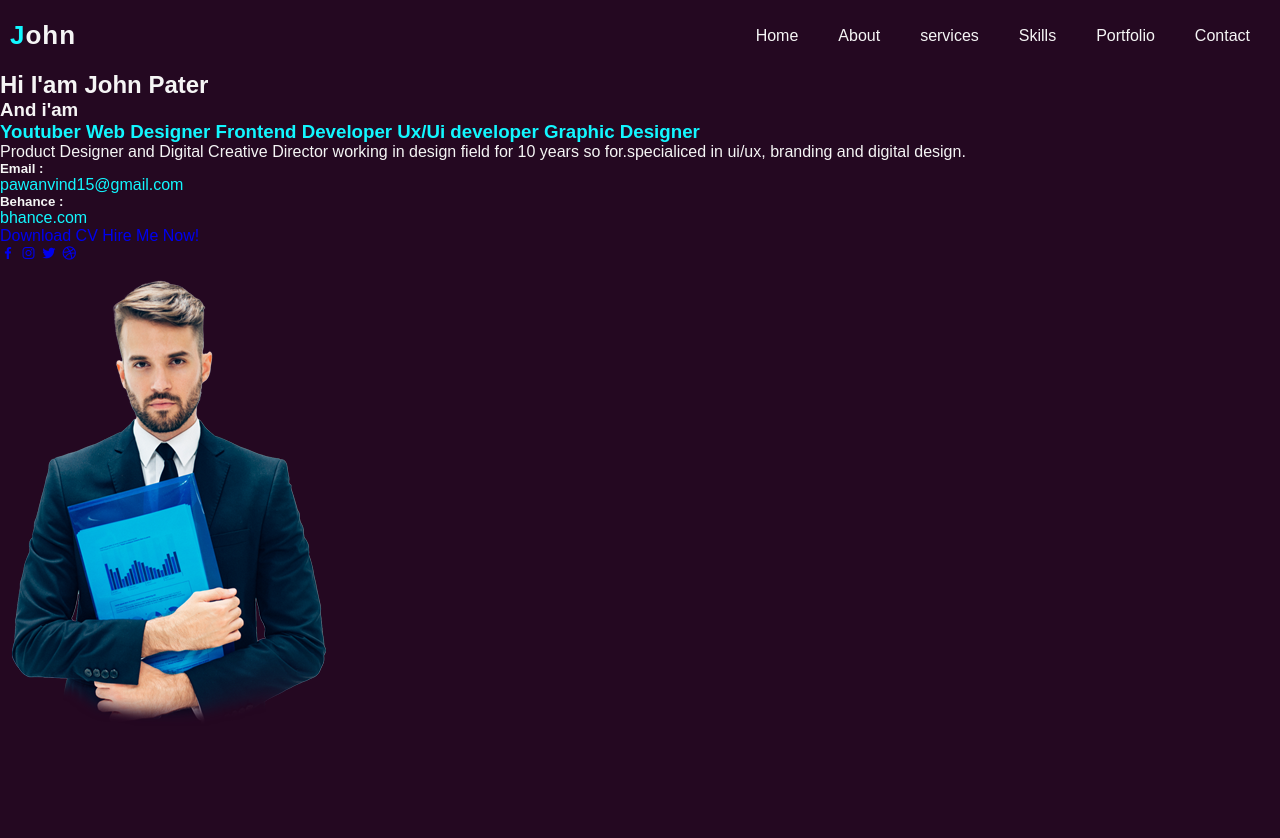
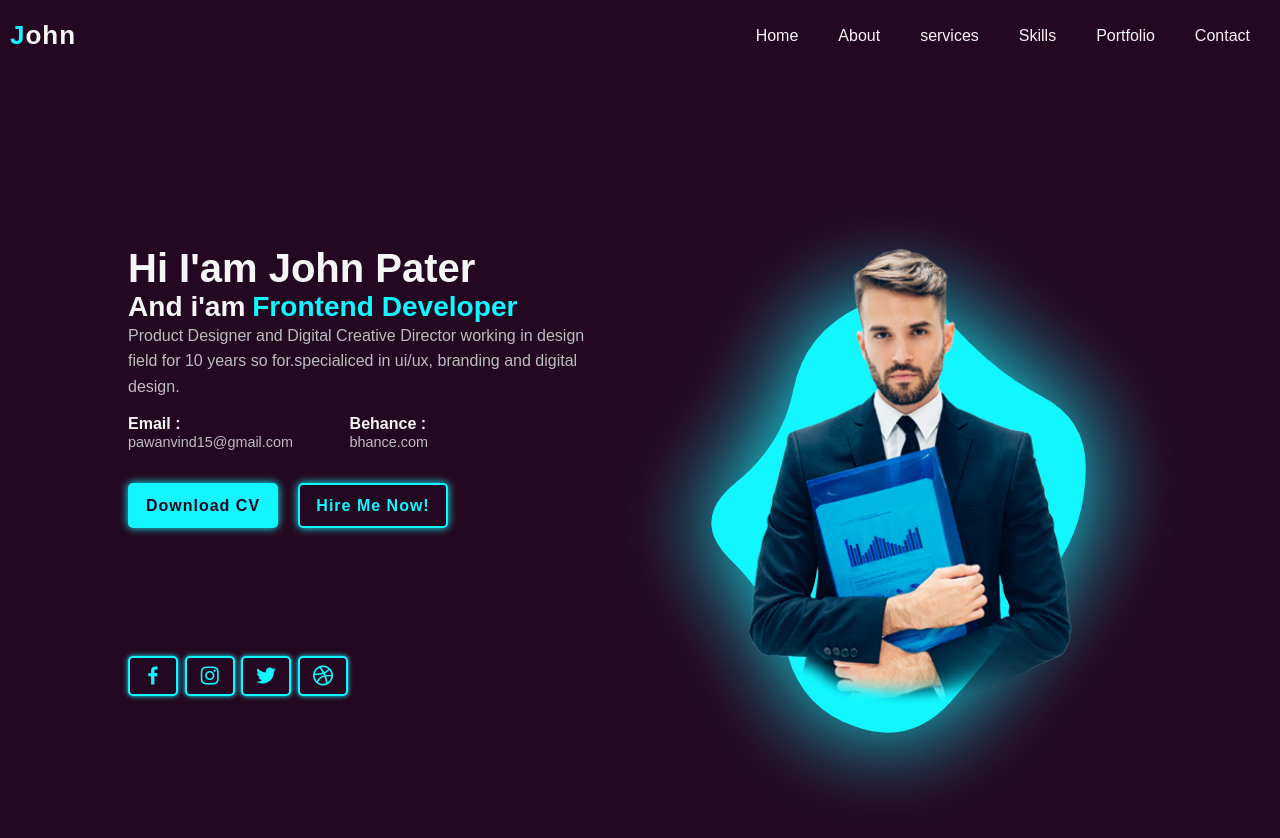
Before and after one commit to pawan-vind/Portfolio, a plain HTML site: page index.html in a window 1280 px wide. Before the commit the page ends 800 px from the top, so only its background shows below. Drawn offline with nearby package versions, Linux system fonts and the light colour scheme.

Commit message:
complete home section

```diff
--- a/index.html
+++ b/index.html
@@ -1,17 +1,18 @@
 <!DOCTYPE html>
 <html lang="en">
   <head>
-    <meta charset="UTF-8">
-    <meta name="viewport" content="width=device-width, initial-scale=1.0">
+    <meta charset="UTF-8" />
+    <meta name="viewport" content="width=device-width, initial-scale=1.0" />
     <title>Pawan Coder || Portfolio website</title>
-    <link rel="stylesheet" href="style.css">
-    <link href='https://unpkg.com/boxicons@2.1.4/css/boxicons.min.css' rel='stylesheet'>
+    <link rel="stylesheet" href="style.css" />
+    <link
+      href="https://unpkg.com/boxicons@2.1.4/css/boxicons.min.css"
+      rel="stylesheet"
+    />
   </head>
   <body>
     <header>
-        <div class="logo">
-            <span>J</span>ohn
-        </div>
+      <div class="logo"><span>J</span>ohn</div>
 
       <ul class="navlist">
         <li><a href="#home">Home</a></li>
@@ -28,17 +29,20 @@
     <section id="home" class="home">
       <div class="home-content">
         <h1>Hi I'am John Pater</h1>
-        <div class="home-text">
+        <div class="change-text">
           <h3>And i'am</h3>
           <h3>
             <span class="word">Youtuber</span>
-                <span class="word">Web Designer</span>
-                <span class="word">Frontend Developer</span>
-                <span class="word">Ux/Ui developer</span>
-                <span class="word">Graphic Designer</span>
+            <span class="word">Web&nbsp;Designer</span>
+            <span class="word">Frontend&nbsp;Developer</span>
+            <span class="word">Ux/Ui&nbsp;developer</span>
+            <span class="word">Graphic&nbsp;Designer</span>
           </h3>
         </div>
-        <p>Product Designer and Digital Creative Director working in design field for 10 years so for.specialiced in ui/ux, branding and digital design.</p>
+        <p>
+          Product Designer and Digital Creative Director working in design field
+          for 10 years so for.specialiced in ui/ux, branding and digital design.
+        </p>
         <div class="info-box">
           <div class="email-box">
             <h5>Email :</h5>
@@ -53,7 +57,7 @@
           <a href="#" class="btn">Download CV</a>
           <a href="#" class="btn">Hire Me Now!</a>
         </div>
-        <div class="social-icon">
+        <div class="social-icons">
           <a href="#"><i class="bx bxl-facebook"></i></a>
           <a href="#"><i class="bx bxl-instagram"></i></a>
           <a href="#"><i class="bx bxl-twitter"></i></a>
@@ -62,7 +66,55 @@
       </div>
       <div class="home-image">
         <div class="img-box">
-        <img src="img/man3.png" alt="">
+          <img src="img/man3.png" alt="" />
+        </div>
+        <div class="liquid-shape">
+            <svg
+  viewBox="0 0 500 500"
+  xmlns="http://www.w3.org/2000/svg"
+  width="100%"
+  id="blobSvg"
+>
+  <path
+    d="M406,288Q382,326,357,359Q332,392,291,438.5Q250,485,193,466Q136,447,120.5,390.5Q105,334,61.5,292Q18,250,66.5,211Q115,172,126.5,114Q138,56,194,28.5Q250,1,294,49Q338,97,385,121Q432,145,431,197.5Q430,250,406,288Z"
+    fill="#12f7ff"
+  ></path>
+</svg>
+          <!-- <svg
+            viewBox="0 0 500 500"
+            xmlns="http://www.w3.org/2000/svg"
+            xmlns:xlink="http://www.w3.org/1999/xlink"
+            width="100%"
+            id="blobSvg"
+          >
+            <path fill="#12f7ff">
+              <animate
+                attributeName="d"
+                dur="10000ms"
+                repeatCount="indefinite"
+                value="
+                M406,288Q382,326,357,359Q332,392,291,438.5Q250,485,193,466Q136,447,120.5,390.5Q105,334,61.5,292Q18,250,66.5,211Q115,172,126.5,114Q138,56,194,28.5Q250,1,294,49Q338,97,385,121Q432,145,431,197.5Q430,250,406,288Z;
+
+                M424.5,303.5Q435,357,388,382.5Q341,408,295.5,442Q250,476,206.5,438.5Q163,401,139,364.5Q115,328,60,289Q5,250,60,211Q115,172,139.5,136Q164,100,207,96Q250,92,289.5,103Q329,114,383,128Q437,142,425.5,196Q414,250,424.5,303.5Z;
+                "
+              ></animate>
+            </path>
+          </svg> -->
+        </div>
+
+        <div class="liquid-shape">
+            <svg
+  viewBox="0 0 500 500"
+  xmlns="http://www.w3.org/2000/svg"
+  width="100%"
+  id="blobSvg"
+>
+  <path
+    d="M406,288Q382,326,357,359Q332,392,291,438.5Q250,485,193,466Q136,447,120.5,390.5Q105,334,61.5,292Q18,250,66.5,211Q115,172,126.5,114Q138,56,194,28.5Q250,1,294,49Q338,97,385,121Q432,145,431,197.5Q430,250,406,288Z"
+    fill="#12f7ff"
+  ></path>
+</svg>
+
         </div>
       </div>
     </section>
--- a/script.js
+++ b/script.js
@@ -0,0 +1,37 @@
+let words = document.querySelectorAll(".word");
+words.forEach((word)=>{
+    let letters = word.textContent.split("");
+    word.textContent= "";
+    letters.forEach((letter)=>{
+        let span = document.createElement("span");
+        span.textContent = letter;
+        span.className = "letter";
+        word.append(span);
+    });
+});
+
+let currentWordIndex = 0;
+let maxWordIndex = words.length - 1;
+words[currentWordIndex].style.opacity = "1";
+
+ let changeText = () =>{
+    let currentWord = words[currentWordIndex];
+    let nextWord = currentWordIndex === maxWordIndex ? words[0] : words[currentWordIndex + 1];
+
+    Array.from(currentWord.children).forEach((letter, i)=>{
+        setTimeout(()=>{
+            letter.className = "letter out";
+        }, i *80);
+    });
+    nextWord.style.opacity = "1";
+    Array.from(nextWord.children).forEach((letter, i)=>{
+        letter.className = "letter behind";
+        setTimeout(()=>{
+            letter.className = "letter in";
+        },340 + i * 80);
+    });
+    currentWordIndex = currentWordIndex === maxWordIndex ? 0 : currentWordIndex + 1;
+ };
+
+ changeText();
+ setInterval(changeText, 3000);
--- a/style.css
+++ b/style.css
@@ -81,3 +81,220 @@ span{
     color: var(--secon-bg-color);
     display: none;
 }
+
+section{
+    padding: 100px 10%;
+}
+
+.home{
+    min-height: 100vh;
+    height: 100%;
+    width: 100%;
+    display: grid;
+    grid-template-columns: repeat(2, 1fr);
+    align-items: center;
+    grid-gap: 4rem;
+}
+
+.home-content{
+    max-width: 600px;
+}
+
+.home-content h1{
+    font-size: var(--big-font);
+    font-weight: 700;
+}
+
+.change-text{
+    font-size: 1.5rem;
+    font-weight: 600;
+}
+
+.change-text h3{
+    display: inline-flex;
+    margin: 0;
+    vertical-align: top;
+}
+
+.change-text h3 .word{
+    position: absolute;
+    display: flex;
+    opacity: 0;
+}
+
+
+.change-text h3 .word .letter{
+    transform-origin: center center 25px;
+}
+
+.change-text h3 .word .letter.out{
+    transform: rotateX(90deg);
+    transition: 0.32s cubic-bezier(0.6,0,0.7,0.2);
+}
+
+.change-text h3 .word .letter.in{
+    transition: 0.38s ease;
+}
+
+.change-text h3 .word .letter.behind{
+    transform: rotateX(-90deg);
+}
+
+.home-content p{
+    color: #bdbdbd;
+    line-height: 1.6;
+}
+
+.info-box{
+    display: inline-flex;
+    justify-content: space-between;
+    align-items: center;
+    width: 300px;
+    margin: 1rem 0 2rem;
+}
+.info-box h5{
+    font-weight: 600;
+    color: var(--text-color);
+    font-size: 1rem;
+}
+
+.info-box span{
+    font-size: .9rem;
+    color: #bdbdbd;
+}
+
+.btn-box{
+    display: flex;
+    justify-content: space-between;
+    width: 320px;
+    height: 45px;
+}
+
+.btn-box a.btn{
+    display: inline-flex;
+    justify-content: center;
+    align-content: center;
+    align-items: center;
+    width: 150px;
+    height: 100%;
+    background: var(--hover-color);
+    color: var(--bg-color);
+    font-size: 1rem;
+    letter-spacing: 1px;
+    font-weight: 600;
+    transition: .6s;
+    box-shadow: var(--neon-box-shadow);
+    border-radius: 5px;
+    position: relative;
+    overflow: hidden;
+    z-index: 1;
+    border: 2px solid var(--hover-color);
+}
+
+a.btn:hover{
+    color: var(--hover-color);
+}
+
+a.btn::before{
+    content: "";
+    position: absolute;
+    top: 0;
+    left: 0;
+    background: var(--bg-color);
+    width: 0;
+    height: 100%;
+    z-index: -1;
+    transition: .4s;
+}
+
+a.btn:hover::before{
+    width: 100%;
+}
+
+a.btn:nth-child(2){
+    background: var(--bg-color);
+    color: var(--hover-color);
+}
+
+a.btn:nth-child(2):hover{
+    color: var(--bg-color);
+}
+
+a.btn:nth-child(2)::before{
+    background: var(--hover-color);
+}
+
+.social-icons{
+    margin-top: 8rem;
+    display: flex;
+    justify-content: space-between;
+    width: 220px;
+    height: 40px;
+}
+
+.social-icons a{
+    display: inline-flex;
+    width: 50px;
+    height: 100%;
+    justify-content: center;
+    align-items: center;
+    background: var(--bg-color);
+    color: var(--hover-color);
+    border: 2px solid var(--hover-color);
+    transition: .6s;
+    box-shadow: 0 0 0.3rem #12f7ff;
+    border-radius: 5px;
+    position: relative;
+    z-index: 1;
+    overflow: hidden;
+}
+
+.social-icons a i{
+    font-size: 1.5rem;
+}
+
+.social-icons a:hover{
+    color: var(--bg-color);
+}
+
+.social-icons a::before{
+    content: "";
+    position: absolute;
+    left: 0;
+    top: 0;
+    width: 0;
+    height: 100%;
+    background: var(--hover-color);
+    transition: .6s;
+    z-index: -1;
+}
+
+.social-icons a:hover::before{
+    width: 100%;
+}
+
+.home-image{
+    position: relative;
+}
+
+.img-box{
+    text-align: center;
+}
+
+.img-box img{
+    width: 100%;
+    max-width: 350px;
+    height: auto;
+}
+
+.liquid-shape{
+    position: absolute;
+    width: 100%;
+    height: 100%;
+    z-index: -1;
+    top: 10%;
+}
+
+.liquid-shape:nth-child(2){
+    filter: blur(50px);
+}
```
Lines whose indentation alone changed are shown as unchanged.
